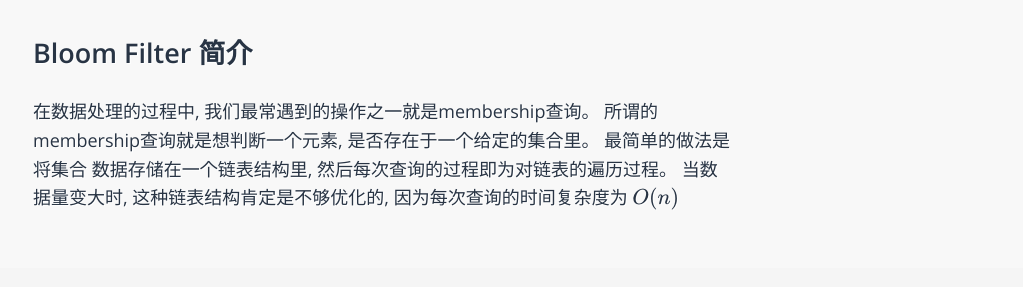
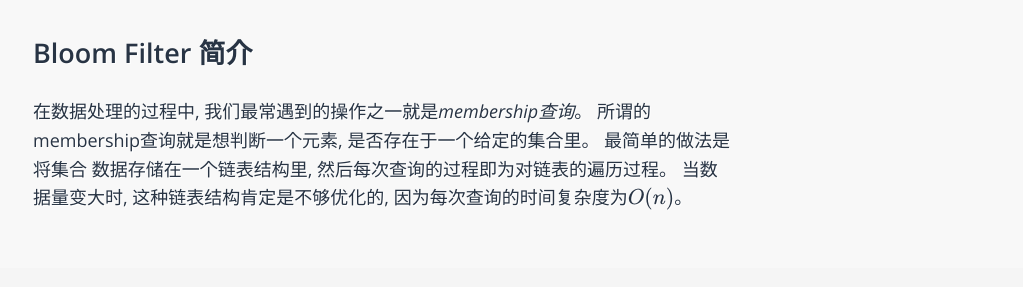
Before and after one commit to sophiesongge/sophiesongge.github.io, a Jekyll site: the page built from _posts/2016-09-06-bloom-filter.markdown, in a window 1280 px wide. Shown: the part 469-756 px from the top of the page, without its empty margins (257-1280 px from the left). Built offline with Jekyll 4.4.1, drawn with Linux system fonts in a browser that asks for light colours; some web fonts are replaced; formulas are drawn with MathJax 3.

Commit message:
strong word

```diff
--- a/_posts/2016-09-06-bloom-filter.markdown
+++ b/_posts/2016-09-06-bloom-filter.markdown
@@ -19,8 +19,8 @@ use_math: true
 Bloom Filter 简介
 =================
 
-在数据处理的过程中, 我们最常遇到的操作之一就是membership查询。 所谓的membership查询就是想判断一个元素, 是否存在于一个给定的集合里。 最简单的做法是将集合
-数据存储在一个链表结构里, 然后每次查询的过程即为对链表的遍历过程。 当数据量变大时, 这种链表结构肯定是不够优化的, 因为每次查询的时间复杂度为 $O\(n\)$
+在数据处理的过程中, 我们最常遇到的操作之一就是*membership查询*。 所谓的membership查询就是想判断一个元素, 是否存在于一个给定的集合里。 最简单的做法是将集合
+数据存储在一个链表结构里, 然后每次查询的过程即为对链表的遍历过程。 当数据量变大时, 这种链表结构肯定是不够优化的, 因为每次查询的时间复杂度为$O\(n\)$。
 
 
 
```
